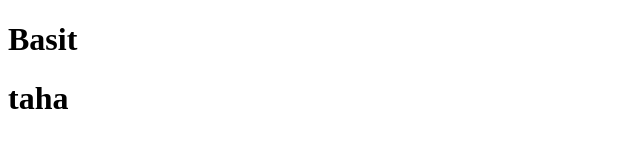
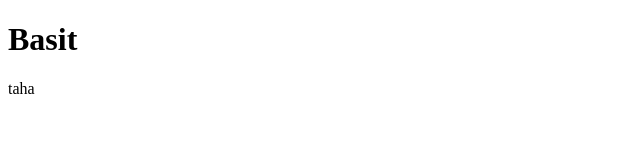
Before and after one commit to itxbasit/6-14-2024, a plain HTML site: page index.html in a window 1280 px wide. Shown: the whole page, without its empty margins (0-640 px from the left). Drawn offline with Linux system fonts and the light colour scheme.

Commit message:
Update index.html

```diff
--- a/index.html
+++ b/index.html
@@ -7,6 +7,6 @@
 </head>
 <body>
    <h1>Basit</h1>
-   <h1>taha</h1>
+   <p>taha</p>
 </body>
 </html>
```
